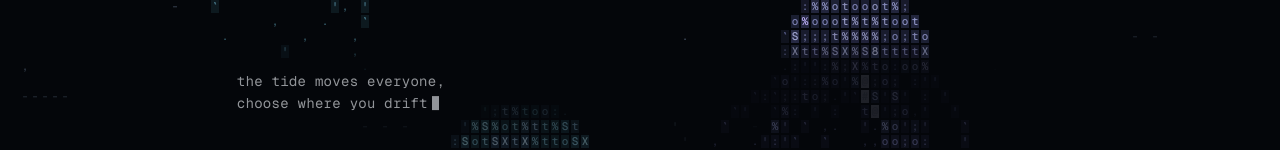
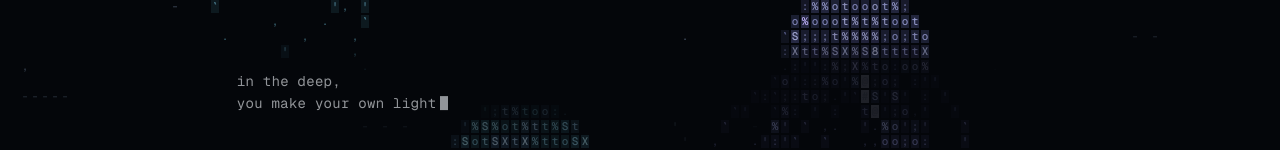
Before and after one commit to pierceluu10/personal-portfolio, a Next.js app: page / in a window 1280 px wide. Shown: the part 361-511 px from the top of the page. Built offline with nearby package versions, Linux system fonts and the light colour scheme.

Commit message:
feat: change quote to 'in the deep, you make your own light'

```diff
--- a/src/components/FrontPage.tsx
+++ b/src/components/FrontPage.tsx
@@ -37,9 +37,9 @@ function MobileMention({ source, children }: MentionProps) {
 function Quote() {
   return (
     <>
-      the tide moves everyone,
+      in the deep,
       <br />
-      choose where you drift
+      you make your own light
       <span
         aria-hidden="true"
         className="ml-1 inline-block h-[1em] w-[0.55em] translate-y-[0.15em] animate-blink bg-foreground motion-reduce:animate-none"
```
